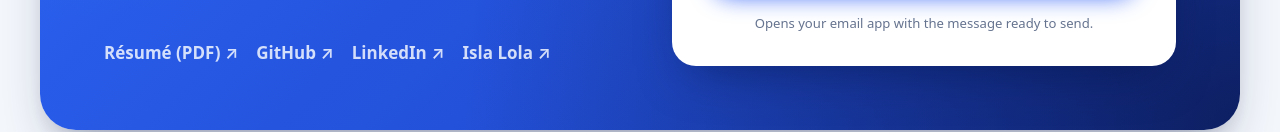
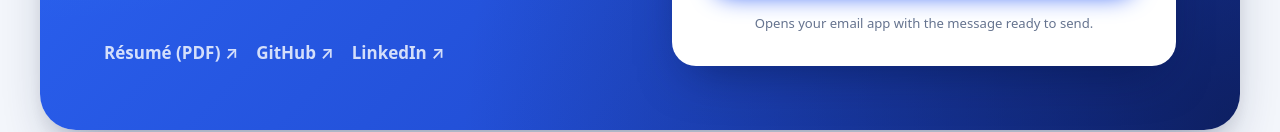
Before and after one commit to imortal2001/portfolio, a website built with Vite: page index.html in a window 1280 px wide. Shown: the part 10217-10349 px from the top of the page. Built offline with nearby package versions, Linux system fonts and the light colour scheme.

Commit message:
Remove Isla Lola link from contact links
Co-Authored-By: Claude Opus 5.5 <noreply@anthropic.com>

```diff
--- a/index.html
+++ b/index.html
@@ -478,7 +478,6 @@
               <li><a href="/Louie-Jay-Ceniza-Resume.pdf" target="_blank" rel="noopener">Résumé (PDF) ↗</a></li>
               <li><a href="https://github.com/imortal2001" target="_blank" rel="noopener">GitHub ↗</a></li>
               <li><a href="https://www.linkedin.com/in/louie-jay-ceniza-7925952b1/" target="_blank" rel="noopener">LinkedIn ↗</a></li>
-              <li><a href="https://isla-lola.pages.dev" target="_blank" rel="noopener">Isla Lola ↗</a></li>
             </ul>
           </div>
           <form class="form" data-contact-form novalidate>
```
